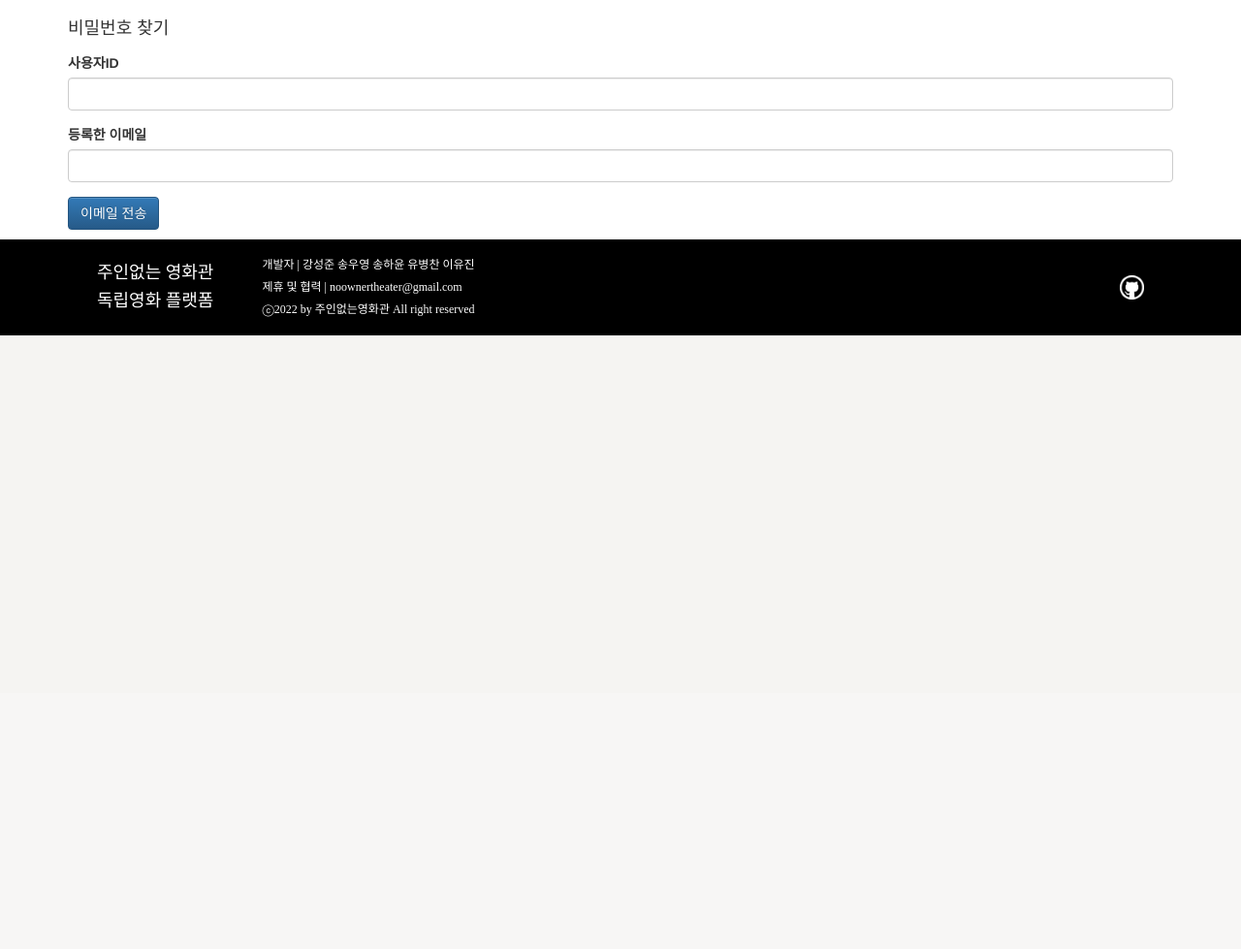
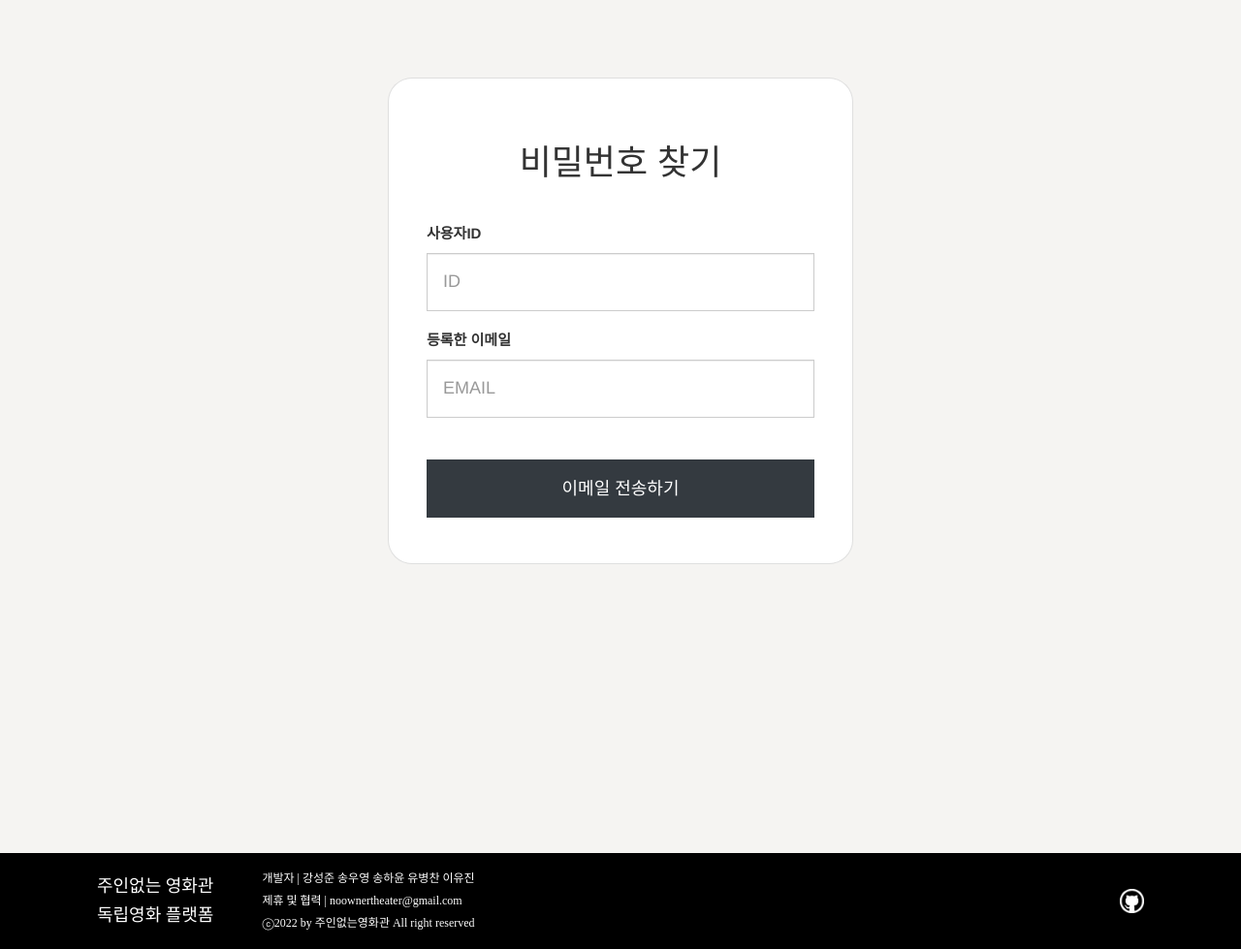
Before and after one commit to NoOwnerTheather/NoOwnerTheater, a Django app: page /account/password_reset/ in a window 1280 px wide. Shown: the part 85-1064 px from the top of the page at 97% size. Before the commit the page ends 431 px from the top, so only its background shows below. Run offline with Django 4.2, Linux system fonts and the light colour scheme; some libraries are stand-ins or nearby versions; some web fonts are replaced.

Commit message:
[Design] 아이디/비밀번호찾기 css 추가

```diff
--- a/account/forms.py
+++ b/account/forms.py
@@ -75,11 +75,11 @@ class RecoveryIdForm(forms.Form):
         super(RecoveryIdForm, self).__init__(*args, **kwargs)
         self.fields['phone'].label = '핸드폰번호'
         self.fields['phone'].widget.attrs.update({
-            'class': 'form-control',
+            'class': 'form-control input-lg input-style',
             'id': 'form_phone',
         })
         self.fields['email'].label = '이메일'
         self.fields['email'].widget.attrs.update({
-            'class': 'form-control',
+            'class': 'form-control input-lg input-style',
             'id': 'form_email'
         })
--- a/templates/account/login.html
+++ b/templates/account/login.html
@@ -35,6 +35,10 @@
               </div>
               <button type="submit" class="mb-5 login-button">로그인</button>
           </form>
+          <div style="margin-bottom: 1rem; font-size: 1.5rem;">
+            <a href="/account/recovery/id/" style="color: #080808 !important;">아이디 찾기 / </a>
+            <a href="/account/password_reset/" style="color: #080808 !important;">비밀번호 찾기</a>
+          </div>
           <div style="margin-bottom: 2rem; font-size: 1.8rem;">
             <a href="/account/signup" style="color: #080808 !important; text-decoration: underline;">앗, 아직 계정이 없으신가요?</a>
           </div>
--- a/templates/account/password_reset.html
+++ b/templates/account/password_reset.html
@@ -1,6 +1,60 @@
 {% extends "base.html" %}
 {% block content %}
-<div class="container my-3">
+
+
+
+<div class="login-background">
+    <div class="login-position">
+      <div class="d-flex justify-content-center align-items-center flex-column login-margin">
+
+      </div>
+      <div class="container card col-md-4 mb-5 login-container" style="float: none; margin:0 auto;">
+        <div class="d-flex justify-content-center align-items-center flex-column login-container-content" >
+            <form class="form-block text-center w-30" method="POST" action="{% url 'account:password_reset' %}">
+                <h1>비밀번호 찾기</h1>
+                <br>
+                {% csrf_token %}
+                {% if form.errors %}
+                    {% for field in form %}
+                        {% for error in field.errors %}  <!-- 필드 오류를 출력한다. -->
+                            <div class="alert alert-danger">
+                                <strong>{{ field.label }}</strong>
+                                {{ field.errors }}
+                            </div>
+                        {% endfor %}
+                    {% endfor %}
+                    {% for error in form.non_field_errors %}   <!-- 넌필드 오류를 출력한다. -->
+                        <div class="alert alert-danger">
+                            <strong>{{ error }}</strong>
+                        </div>
+                    {% endfor %}
+                {% endif %}
+                <div class="form-group">
+                    <label style="display: flex; font-size:1.5rem;" for="username">사용자ID</label>
+                    <input type="text" class="form-control input-lg input-style" name="username" id="username"
+                        placeholder="ID" value="{{ form.username.value|default_if_none:'' }}">
+                </div>
+                <div class="form-group">
+                    <label style="display: flex; font-size:1.5rem;" for="email">등록한 이메일</label>
+                    <input type="text" class="form-control input-lg input-style" name="email" id="email"
+                    placeholder="EMAIL"value="{{ form.email.value|default_if_none:'' }}">
+                </div>
+                <br>
+                <button type="submit" class="btn-dark input-lg input-style" style="position: relative; top: 0rem; " phone="recovery_id">이메일 전송하기</button>
+            </form>
+        </div>
+      </div>
+    </div>
+  </div>
+{% endblock %}
+
+<!-- <form method="post" action="{% url 'account:password_reset' %}">
+    {% csrf_token %}
+    {{ form.as_p }}
+    <button type="submit">회원가입</button>
+</form> -->
+<div class="login-background">
+    <div class="container">
         <h4 class="border-bottom pb-2 my-3">비밀번호 찾기</h4>
 
         <form method="post" class="post-form" action="{% url 'account:password_reset' %}">
@@ -34,10 +88,4 @@
             <button type="submit" class="btn btn-primary">이메일 전송</button>
         </form>
     </div>
-{% endblock %}
-
-<!-- <form method="post" action="{% url 'account:password_reset' %}">
-    {% csrf_token %}
-    {{ form.as_p }}
-    <button type="submit">회원가입</button>
-</form> -->
+</div>
```
Also changed, not shown: templates/account/recovery_id.html (+24 -30 lines), theater/migrations/0002_alter_movie_comeout_alter_movie_genre_and_more.py (added), theater/migrations/0003_alter_movie_genre_alter_user_user_img.py (added), theater/migrations/0004_alter_movie_comeout_alter_movie_genre_and_more.py (added), theater/migrations/0005_alter_movie_genre_alter_user_type.py (added), theater/migrations/0006_alter_movie_comeout_alter_movie_genre.py (added), theater/migrations/0007_alter_movie_genre_alter_user_type_and_more.py (added). Lines whose indentation alone changed are shown as unchanged.
